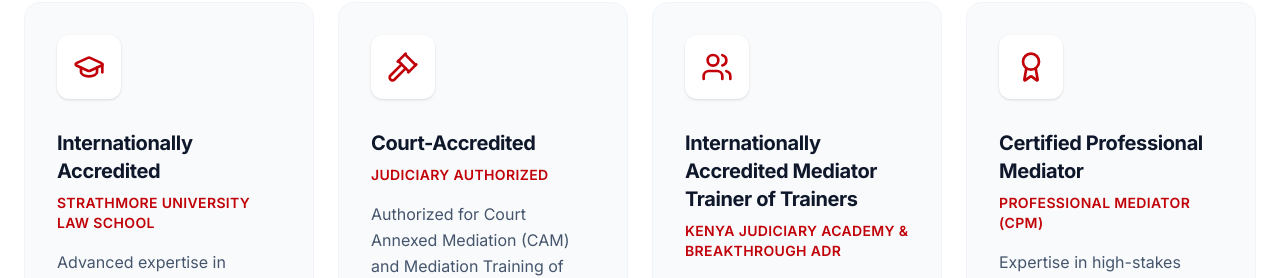
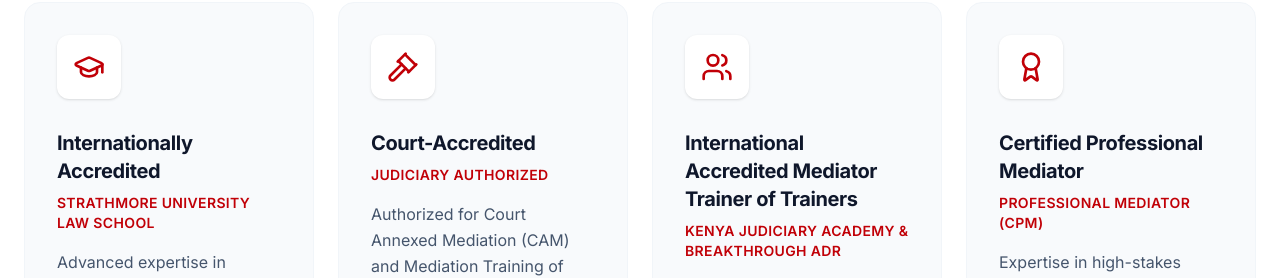
Before and after one commit to DICKSON39/portifolio-for-mediator, a React (Vite) app: page / in a window 1280 px wide. Shown: the part 1420-1698 px from the top of the page. Built offline with nearby package versions, Linux system fonts and the light colour scheme; a web font is replaced by a local one.

Commit message:
Correct title for mediator trainer accreditation

```diff
--- a/src/components/qualifications/qualification.tsx
+++ b/src/components/qualifications/qualification.tsx
@@ -21,7 +21,7 @@ const Qualifications = () => {
     {
 
       icon: <Users className="w-8 h-8 text-red-700" />,
-      title: "Internationally Accredited Mediator Trainer of Trainers",
+      title: "International Accredited Mediator Trainer of Trainers",
       institution: "Kenya Judiciary Academy & BREAKTHROUGH ADR",
       description: "Completed an intensive Training of Mediation Trainers Course, awarded Dec 2025.",
       link: 'https://pdflink.to/mediationtrainer/'
```
